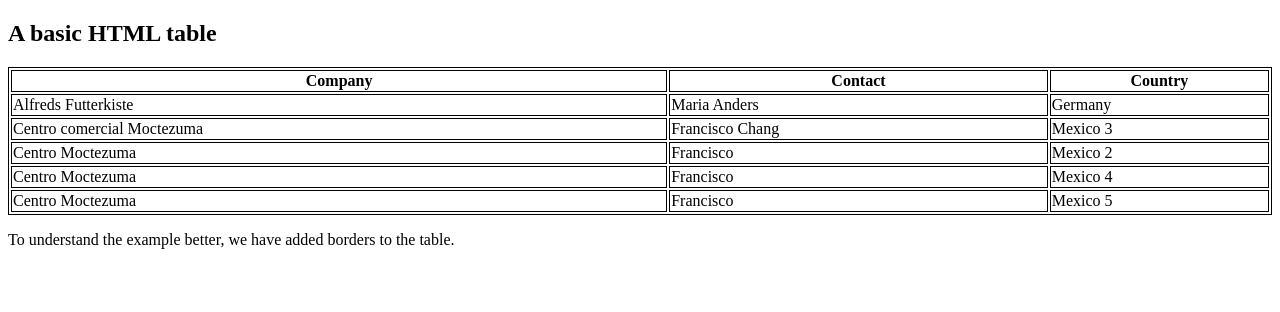
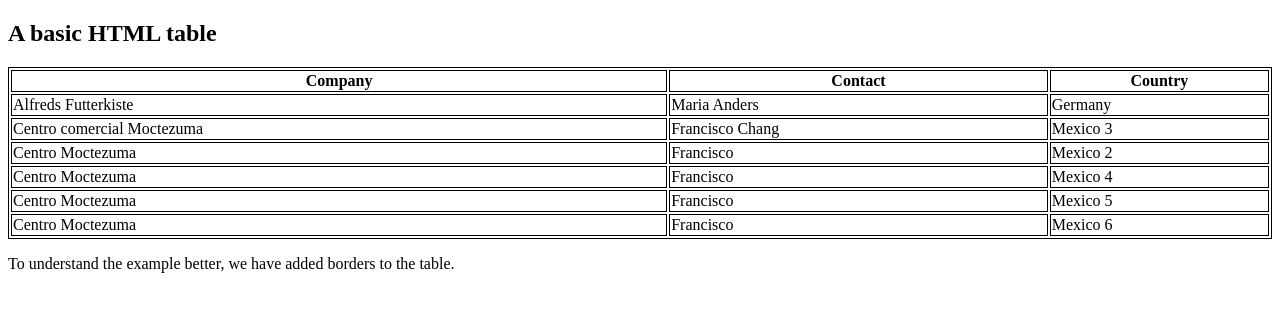
Before and after one commit to iBirdsPankaj/php-cicd, a plain HTML site: page index.html in a window 1280 px wide. Drawn offline with Linux system fonts and the light colour scheme.

Commit message:
new commit added

```diff
--- a/index.html
+++ b/index.html
@@ -40,6 +40,11 @@ table, th, td {
     <td>Francisco </td>
     <td>Mexico 5</td>
 </tr>
+<tr>
+    <td>Centro Moctezuma</td>
+    <td>Francisco </td>
+    <td>Mexico 6</td>
+</tr>
 </table>
 
 <p>To understand the example better, we have added borders to the table.</p>
```
